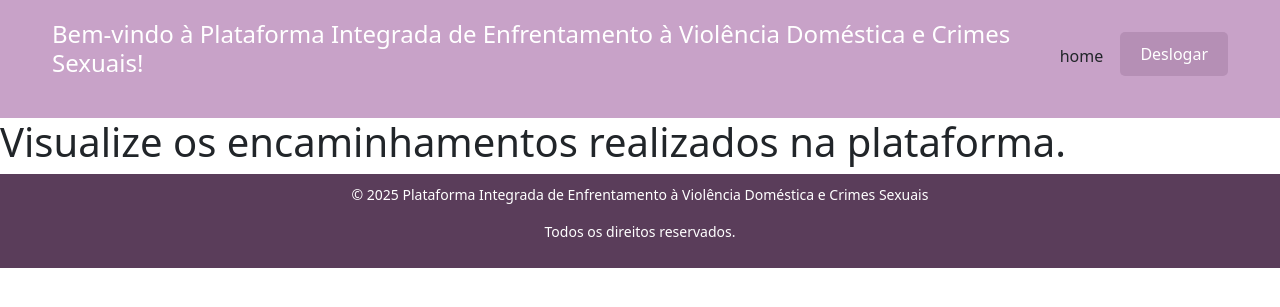
After one commit to OgliariNatan/pievdcs, a Django app: page /encaminhamentos/ in a window 1280 px wide. The commit adds this page. Shown: the top 307 px of the page. Run offline with Django 5.2, Linux system fonts and the light colour scheme; the visitor is signed in with stand-in values (Sample User, id 1); some libraries are stand-ins or nearby versions.

Commit message:
iniciando a pagina de notificações e de encaminhamentos

```diff
--- /dev/null
+++ b/MAIN/templates/encaminhamentos.html
@@ -0,0 +1,18 @@
+{% extends "base/base.html" %}
+{% load static %}
+{% block title %}{{ title }}{% endblock %}
+
+
+{% block head %}
+
+<link rel="stylesheet" href="{% static 'css/encaminhamentos.css' %}">
+{% endblock %}
+
+
+
+{% block main_content %}
+
+<h1>{{ description }}</h1>
+
+
+{% endblock %}
--- a/MAIN/templates/home.html
+++ b/MAIN/templates/home.html
@@ -60,11 +60,11 @@
             <a href="#">Atendimentos Realizados</a>
         </button>
         <button class="btn" disabled>
-            <a href="#" target="_blank">Encaminhamentos <!-- <span class="badge badge-info" id="span_encaminhamentos">
+            <a href="{% url 'encaminhamentos' %}" target="_blank">Encaminhamentos <!-- <span class="badge badge-info" id="span_encaminhamentos">
                     {{ encaminhamentos }} --> </span></a>
         </button>
         <button class="btn" disabled>
-            <a href="#">Notificações
+            <a href="{% url 'notificacoes' %}">Notificações
                 <!-- <span class="badge badge-danger" id="span_alert">{{ alert }}</span>  --></a>
         </button>
         <button class="btn">
--- a/MAIN/urls.py
+++ b/MAIN/urls.py
@@ -19,7 +19,7 @@ from django.contrib.auth import views as auth_views
 from django.conf.urls.static import static
 from django.contrib import admin
 from django.urls import path, include
-from MAIN.views import home, index, relatorios
+from MAIN.views import home, index, relatorios, encaminhamentos, notificacoes
 
 app_name = 'MAIN'
 
@@ -35,6 +35,8 @@ urlpatterns = [
     path('logout/', auth_views.LogoutView.as_view(next_page='/'), name='logout'),
 
     path("relatorios/", relatorios, name="relatorios"),
+    path("encaminhamentos/", encaminhamentos, name="encaminhamentos"),
+    path("notificacoes/", notificacoes, name="notificacoes"),
     path("admin/", admin.site.urls),
     path('seguranca/', include('seguranca_publica.urls')), #destinados a segurança publica
     path('justica/', include('sistema_justica.urls')),  #Destinado aos sistemas de justiças
--- a/MAIN/views.py
+++ b/MAIN/views.py
@@ -22,6 +22,23 @@ def index(request):
     }
     return render(request, "index.html", context)
 
+@login_required
+def encaminhamentos(request):
+    context = {
+        "title": "Encaminhamentos",
+        "description": "Visualize os encaminhamentos realizados na plataforma.",
+        'user': request.user,
+    }
+    return render(request, "encaminhamentos.html", context)
+
+@login_required
+def notificacoes(request):
+    context = {
+        "title": "Notificações",
+        "description": "Visualize as notificações recebidas na plataforma.",
+        'user': request.user,
+    }
+    return render(request, "notificacoes.html", context)
 
 def relatorios(request):
     context = {
--- a/municipio/templates/creas.html
+++ b/municipio/templates/creas.html
@@ -24,12 +24,12 @@
             <a href="#">Atendimentos Realizados</a>
         </button>
         <button>
-            <a href="https://www.google.com.br" target="_blank">Encaminhamentos <span class="badge badge-info"
+            <a href="{% url 'encaminhamentos' %}">Encaminhamentos <span class="badge badge-warning"
                     id="span_encaminhamentos">
                     {{ encaminhamentos }}</span></a>
         </button>
         <button>
-            <a href="https://www.google.com.br">Notificações <span class="badge badge-danger"
+            <a href="{% url 'notificacoes' %}">Notificações <span class="badge badge-danger"
                     id="span_alert">{{ notificacao }}</span></a>
         </button>
         <button>
--- a/municipio/templates/secretaria_saude.html
+++ b/municipio/templates/secretaria_saude.html
@@ -24,12 +24,12 @@
             <a href="#">Atendimentos Realizados</a>
         </button>
         <button>
-            <a href="https://www.google.com.br" target="_blank">Encaminhamentos <span class="badge badge-info"
+            <a href="{% url 'encaminhamentos' %}">Encaminhamentos <span class="badge badge-warning"
                     id="span_encaminhamentos">
                     {{ encaminhamentos }}</span></a>
         </button>
         <button>
-            <a href="https://www.google.com.br">Notificações <span class="badge badge-danger"
+            <a href="{% url 'notificacoes' %}">Notificações <span class="badge badge-danger"
                     id="span_alert">{{ notificacao }}</span></a>
         </button>
         <button>
```
Also changed, not shown: MAIN/templates/notificacoes.html (added, +18 -0 lines), MAIN/static/css/encaminhamentos.css (added), MAIN/static/css/notificacoes.css (added).
